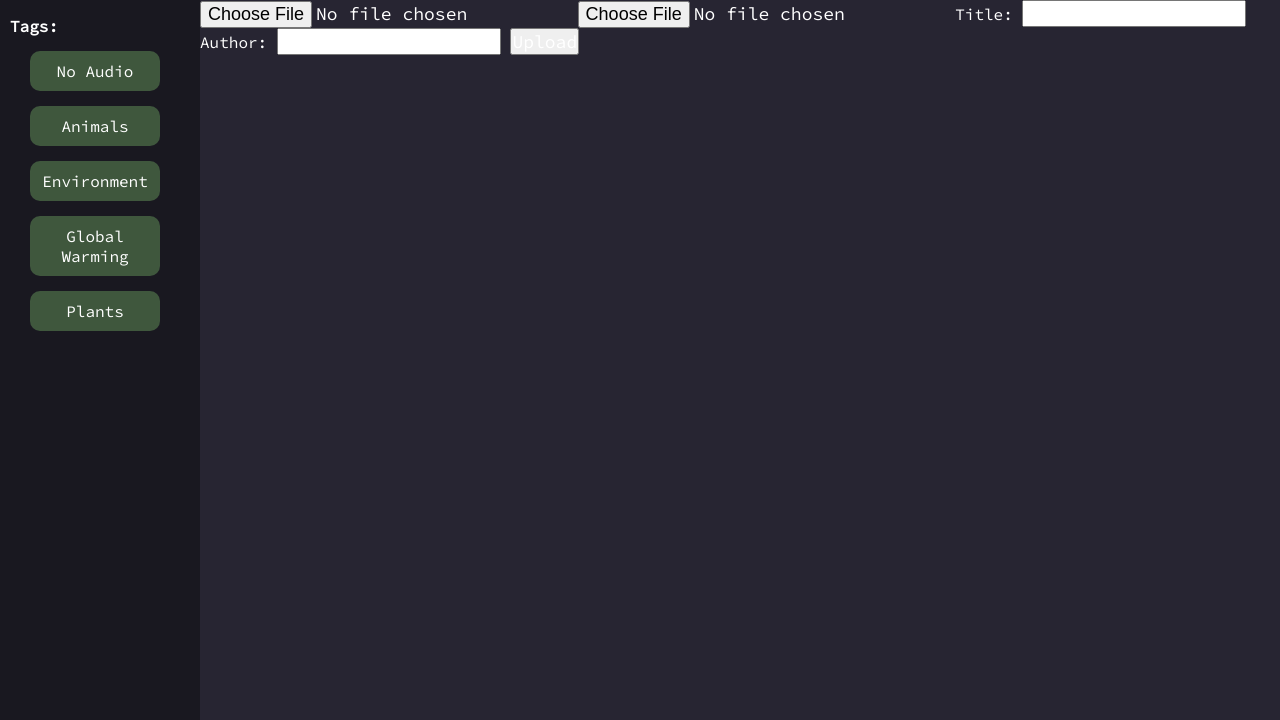
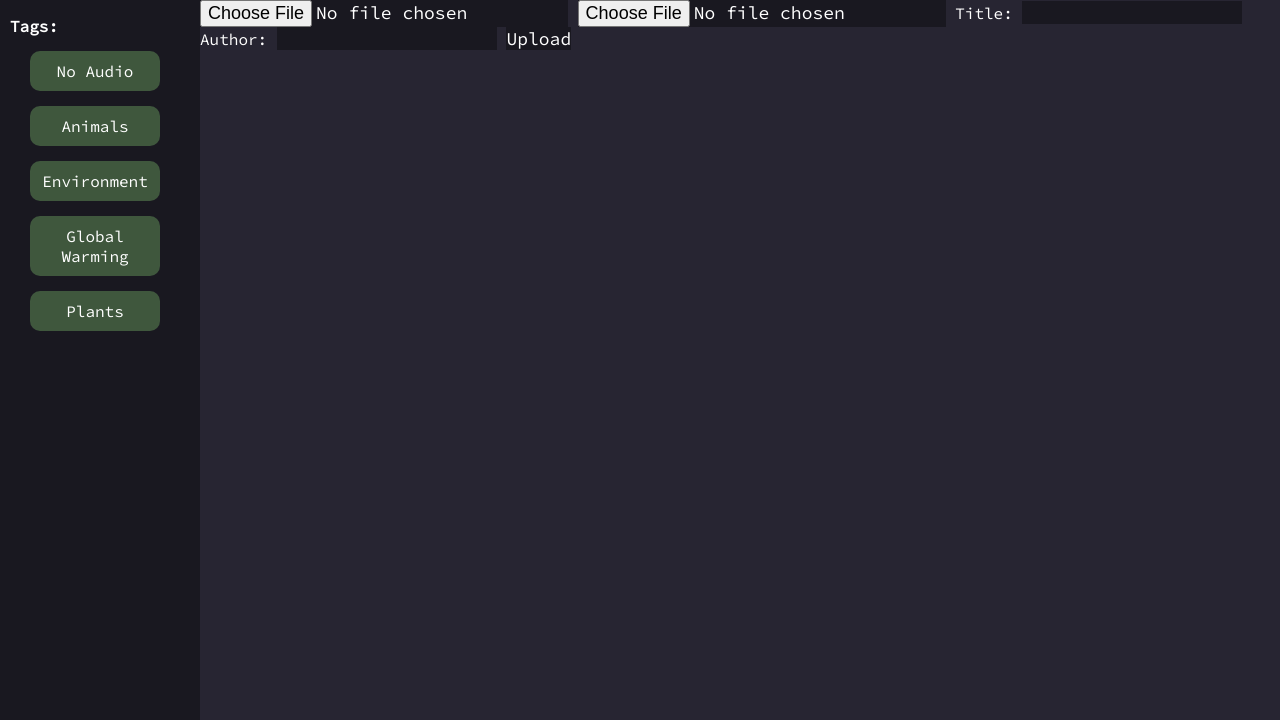
Before and after one commit to andrewchu16/dubeTube, a Flask app: page /upload in a window 1280 px wide. Shown: the part 80-800 px from the top of the page. Run offline with Flask 2, Linux system fonts and the light colour scheme.

Commit message:
input css change

```diff
--- a/static/css/style.css
+++ b/static/css/style.css
@@ -44,11 +44,12 @@ button:hover {
     font-size: 0.9rem;
 }
 
-input[type=text] {
-    color: black
+.content input {
+    color: var(--htv-white);
+    background-color: var(--htv-black);
 }
 
-input[name=query], button {
+input, button {
     color: var(--htv-white);
     background-color: var(--htv-dark-purple);
     outline: none;
```
